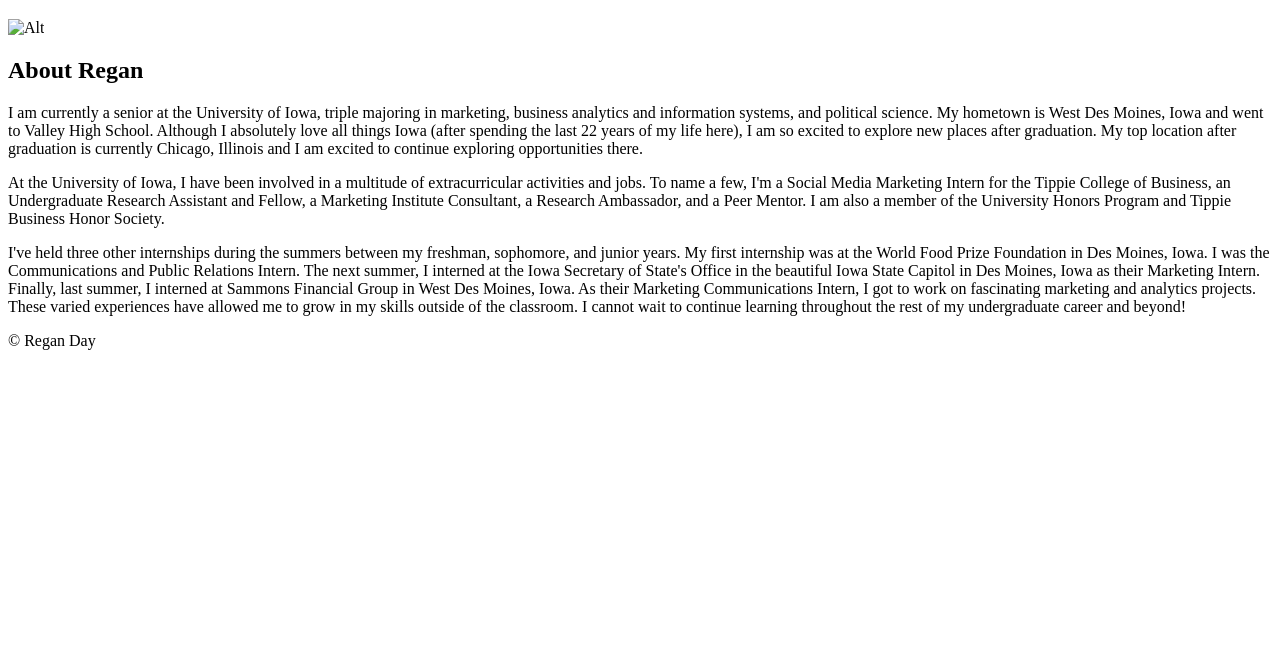
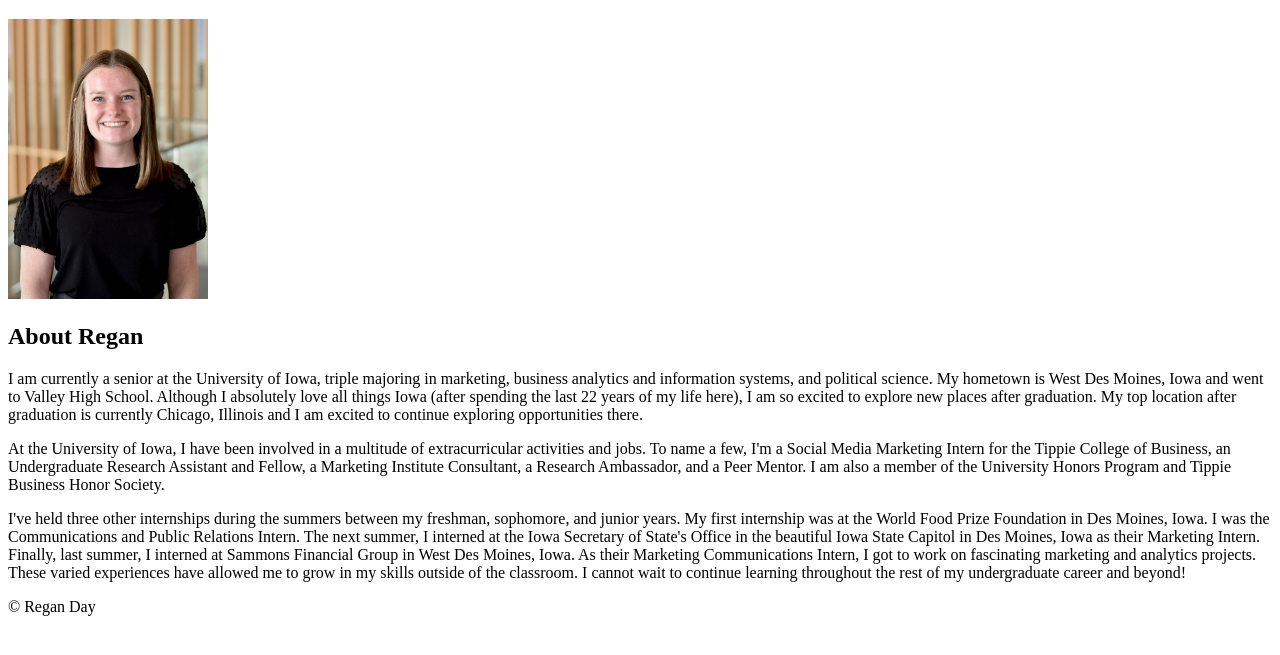
Before and after one commit to reganday/reday_HW8, a plain HTML site: page index.html in a window 1280 px wide. Shown: the part 61-716 px from the top of the page. Drawn offline with Linux system fonts and the light colour scheme.

Commit message:
created index.html inside root folder

```diff
--- a/index.html
+++ b/index.html
@@ -13,7 +13,7 @@
     </header>
 
     <img
-    src="./images/Headshot copy.JPG"
+    src="./images/Headshot.JPG"
     alt="Alt"
     width="200"
     title="My headshot from my internship this summer at Sammons Financial Group."
```
Also changed, not shown: Images/Headshot.JPG (added), 1 other file.
